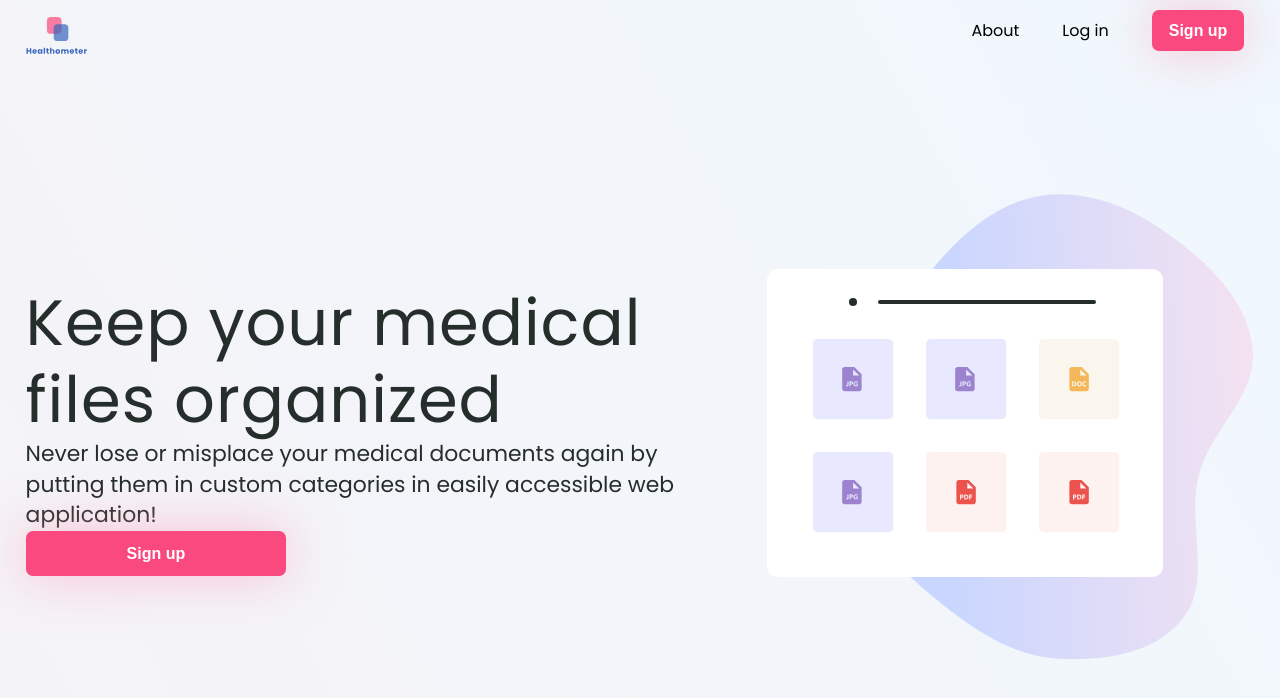
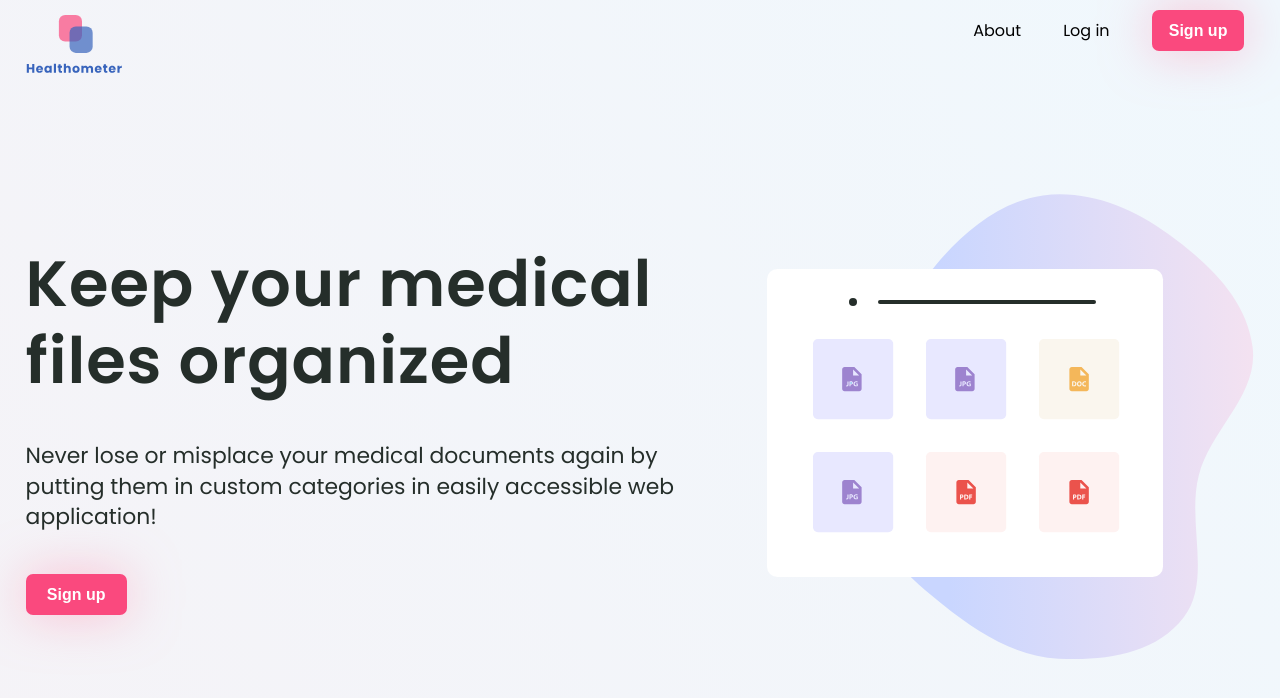
Before and after one commit to HealthOMeter/front-end, a React (Create React App) app: page / in a window 1280 px wide. Shown: the top 698 px of the page. Built offline with nearby package versions, Linux system fonts and the light colour scheme.

Commit message:
Basic landing page

```diff
--- a/src/components/Navbar/Navbar.styles.js
+++ b/src/components/Navbar/Navbar.styles.js
@@ -10,10 +10,16 @@ export const Nav = styled.nav`
     width: 100vw;
     padding: 2.4% 2%;
     box-sizing: border-box;
+    @media (min-width: 1400px) and (max-width: 1699px) {
+        padding: 2.4% 5%;
+    }
+    @media (min-width: 1700px) {
+        padding: 2.4% 12%;
+    }
 
     .logo {
-        width: 5%;
-        margin-top: 1%;
+        width: 6rem;
+        margin-top: 2rem;
     }
 `;
 
--- a/src/styles/typography/headers.styles.js
+++ b/src/styles/typography/headers.styles.js
@@ -1,13 +1,17 @@
 import styled from 'styled-components';
 
-export const Header = styled.h1`
+export const H1 = styled.h1`
     margin: 0;
     padding: 0;
-    font-weight: 500;
+    font-weight: 600;
     line-height: 120%;
     letter-spacing: 0.015em;
     font-size: 64px;
     color: #252E2A;
+    @media (min-width: 1440px) {
+        font-weight: 600;
+        font-size: 72px;
+    }
 `;
 
 export const Subheader = styled.h2`
--- a/src/views/Landing/LandingPage/LandingPage.jsx
+++ b/src/views/Landing/LandingPage/LandingPage.jsx
@@ -1,18 +1,18 @@
 import React from 'react';
 import PrimaryButton from '../../../components/PrimaryBtn/PrimaryButton';
 import bgrShape from '../../../assets/svg/bgrShape.svg';
-import { Header, Subheader } from '../../../styles/typography/headers.styles';
+import { H1, Subheader } from '../../../styles/typography/headers.styles';
 import { PageWrapper } from './LandingPage.styles';
 
 const LandingPage = () => {
     return (
         <PageWrapper>
-            <div>
-                <Header>Keep your medical <p>files organized</p></Header>
+            <div className="header-wrapper">
+                <H1>Keep your medical <p>files organized</p></H1>
                 <Subheader>Never lose or misplace your medical documents again by <p>putting them in custom categories in easily accessible web</p> application!</Subheader>
                 <PrimaryButton>Sign up</PrimaryButton>
             </div>
-            <div>
+            <div className="illustration-wrapper">
                 <img alt="" src={bgrShape} />
             </div>
         </PageWrapper>
--- a/src/views/Landing/LandingPage/LandingPage.styles.js
+++ b/src/views/Landing/LandingPage/LandingPage.styles.js
@@ -7,4 +7,22 @@ export const PageWrapper = styled.main`
     align-items: center;
     justify-content: space-between;
     padding: 0 2%;
+    @media (min-width: 1400px) and (max-width: 1699px) {
+        padding: 0 5%;
+    }
+    @media (min-width: 1700px) {
+        padding: 0 12%;
+    }
+
+    .header-wrapper {
+        display: flex;
+        flex-direction: column;
+        justify-content: space-between;
+        height: 50%;
+
+        button {
+            padding: 6px 16px;
+            width: 101px;
+        }
+    }
 `;
```
